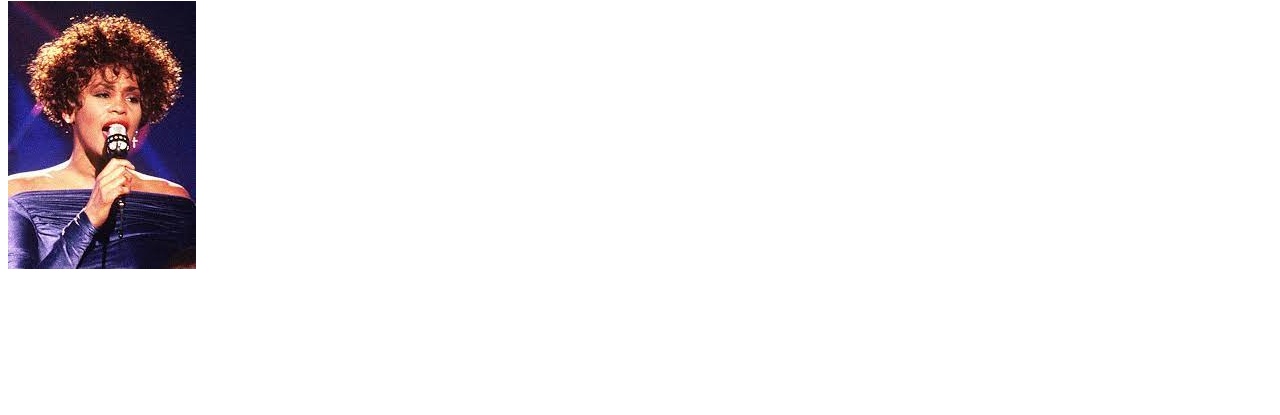
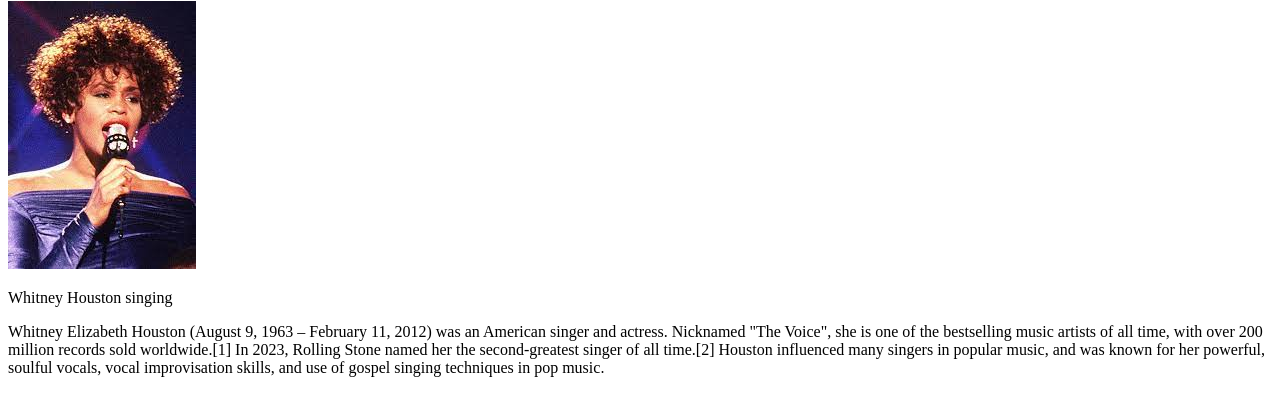
Before and after one commit to SraIshckra/microverseTrials-Larizza-and-Daneish, a plain HTML site: page fcc-test-suite-template-master/index.html in a window 1280 px wide. Shown: the part 79-494 px from the top of the page. Drawn offline with Linux system fonts and the light colour scheme.

Commit message:
description

```diff
--- a/fcc-test-suite-template-master/index.html
+++ b/fcc-test-suite-template-master/index.html
@@ -12,7 +12,17 @@
       <h1 id="title">Whitney Houston</h1>
       <div id ="img-div">
         <img id="image" src="Image/Whitney.jpg">
+        <p id="img-caption">
+          Whitney Houston singing
+        </p>
       </div>
+      <p id="tribute-info">
+        Whitney Elizabeth Houston (August 9, 1963 – February 11, 2012) was an American singer and actress. Nicknamed "The
+        Voice", she is one of the bestselling music artists of all time, with over 200 million records sold worldwide.[1] In
+        2023, Rolling Stone named her the second-greatest singer of all time.[2] Houston influenced many singers in popular
+        music, and was known for her powerful, soulful vocals, vocal improvisation skills, and use of gospel singing techniques
+        in pop music.
+      </p>
     </main>
     <script  src="js/index.js"></script>
   </body>
```
